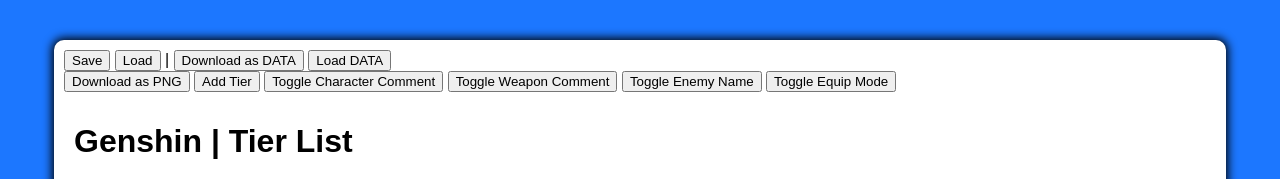
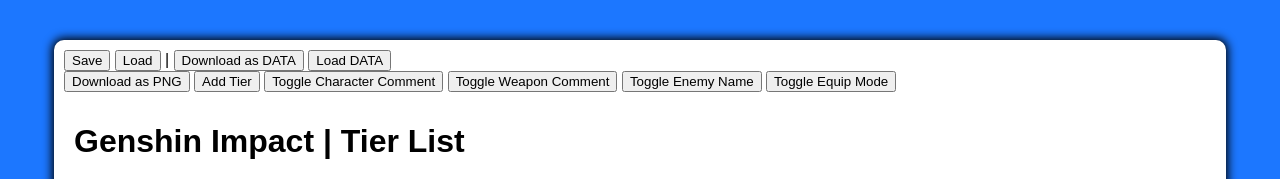
Before and after one commit to jamejunj/GenshinTier, a plain HTML site: page index.html in a window 1280 px wide. Shown: the top 179 px of the page. Drawn offline with nearby package versions, Linux system fonts and the light colour scheme.

Commit message:
google anal

```diff
--- a/index.html
+++ b/index.html
@@ -14,7 +14,7 @@
       | <button id='save' onclick='saveas();'>Download as DATA</button> <button id='loaddata' onclick='load(true);'>Load DATA</button>
       <br><button id='download'>Download as PNG</button> <button onclick='add()'>Add Tier</button> <button onclick="$('.item-character .comment:not(.item-weapon .comment)').toggle()">Toggle Character Comment</button> <button onclick="$('.item-weapon .comment').toggle()">Toggle Weapon Comment</button> <button onclick="$('.item-enemy .name').toggle()">Toggle Enemy Name</button> <button onclick='equip();'>Toggle Equip Mode</button><!--<button onclick="$('.name').toggle()">Toggle Name</button>-->
       <div class="tier" id="main">
-        <h1 contenteditable="true">Genshin | Tier List</h1>
+        <h1 contenteditable="true">Genshin Impact | Tier List</h1>
         <div class="tier-row">
           <div class="header" contenteditable="true" style="background-color: #ff7a7a;"><span>S</span></div>
           <div class="list"></div>
```
Also changed, not shown: googlec9dac56420967666.html (added, +1 -0 lines).
